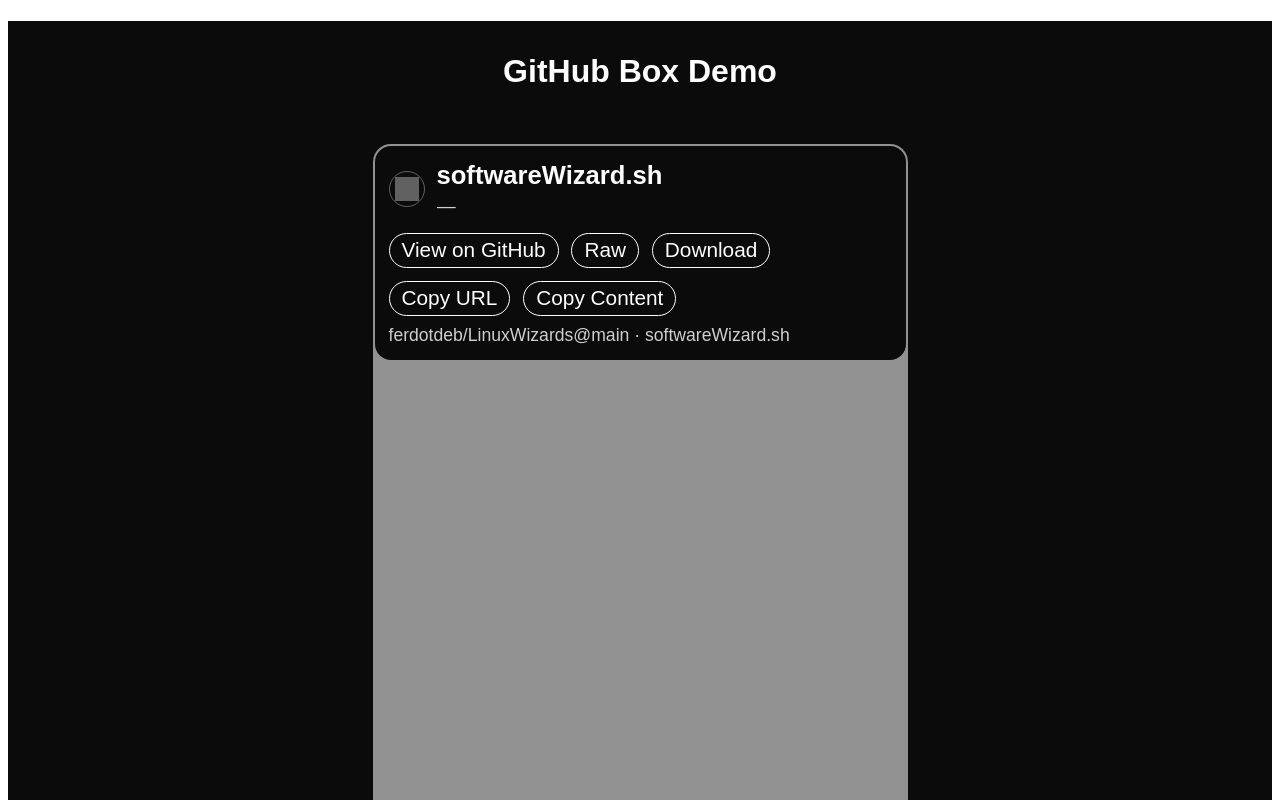
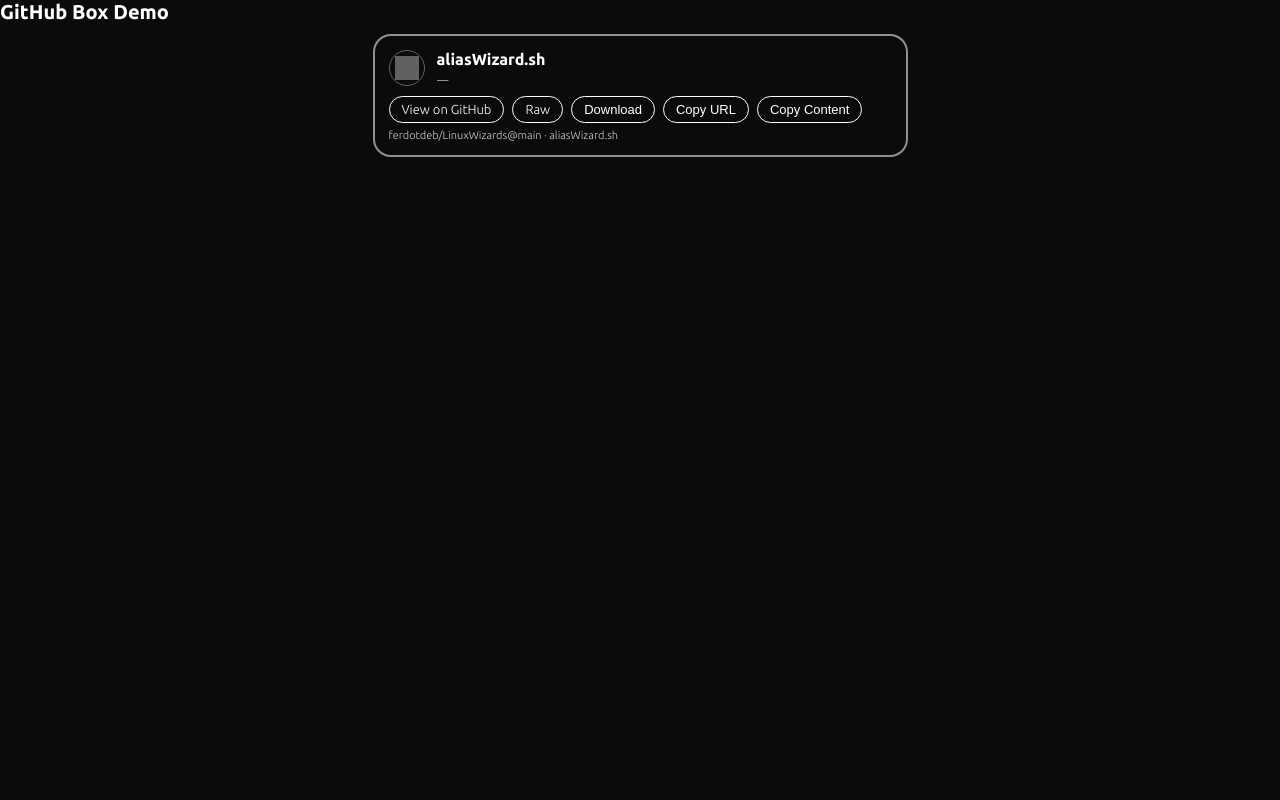
Before and after one commit to ferdotdeb/LinuxArchive, a Vue app: page / in a window 1280 px wide. Shown: the top 800 px of the page. Built offline with nearby package versions, Linux system fonts and the light colour scheme; no server answers; grey boxes are pictures that could not be loaded.

Commit message:
🚧 Update HTML structure and styles and added main CSS for consistent design

```diff
--- a/index.html
+++ b/index.html
@@ -1,10 +1,17 @@
-<!DOCTYPE html>
-<html lang="">
+<!doctype html>
+<html lang="es">
   <head>
-    <meta charset="UTF-8">
-    <link rel="icon" href="/favicon.ico">
-    <meta name="viewport" content="width=device-width, initial-scale=1.0">
-    <title>Vite App</title>
+    <meta charset="UTF-8" />
+    <link rel="icon" href="/favicon.ico" />
+    <meta name="viewport" content="width=device-width, initial-scale=1.0" />
+    <link rel="stylesheet" href="./src/assets/main.css" />
+    <link rel="preconnect" href="https://fonts.googleapis.com" />
+    <link rel="preconnect" href="https://fonts.gstatic.com" crossorigin />
+    <link
+      href="https://fonts.googleapis.com/css2?family=Ubuntu:ital,wght@0,300;0,400;0,500;0,700;1,300;1,400;1,500;1,700&display=swap"
+      rel="stylesheet"
+    />
+    <title>Linux Archive</title>
   </head>
   <body>
     <div id="app"></div>
--- a/src/App.vue
+++ b/src/App.vue
@@ -6,29 +6,12 @@
   <div>
     <h1>GitHub Box Demo</h1>
 
-    <!-- Ejemplo usando URL completa -->
-    <GithubBox url="https://github.com/ferdotdeb/LinuxWizards/blob/main/softwareWizard.sh" />
+    <!-- Full URL -->
+    <GithubBox url="https://github.com/ferdotdeb/LinuxWizards/blob/main/aliasWizard.sh" />
 
-    <!-- Ejemplo usando props individuales -->
-    <!-- <GithubBox
-      owner="ferdotdeb"
-      repo="LinuxWizards"
-      path="softwareWizard.sh"
-      branch="main"
-    /> -->
+    <!-- Individual props -->
+    <!-- <GithubBox owner="ferdotdeb" repo="LinuxWizards" path="softwareWizard.sh" branch="main"/> -->
   </div>
 </template>
 
-<style scoped>
-h1 {
-  color: #fff;
-  text-align: center;
-  padding: 2rem;
-  font-family: 'Ubuntu', sans-serif;
-}
-
-div {
-  background: #0b0b0b;
-  min-height: 100vh;
-}
-</style>
+<style scoped></style>
--- /dev/null
+++ b/src/assets/main.css
@@ -0,0 +1,24 @@
+* {
+  margin: 0;
+  padding: 0;
+  box-sizing: border-box;
+}
+
+:root {
+  /* Background color */
+  --bg: #0b0b0b;
+  /* Font color */
+  --fc: #fff;
+}
+
+html {
+  font-size: 62.5%;
+}
+
+body {
+  color: var(--fc);
+  font-family: 'Ubuntu', sans-serif;
+  font-weight: 300;
+  font-style: normal;
+  background: var(--bg);
+}
--- a/src/components/githubBox.vue
+++ b/src/components/githubBox.vue
@@ -233,12 +233,6 @@
 </template>
 
 <style scoped>
-* {
-  margin: 0;
-  padding: 0;
-  box-sizing: border-box;
-}
-
 .outer {
   /* Variables CSS para el componente */
   --w-min: 280px;
@@ -258,9 +252,6 @@
   border-radius: calc(var(--radius) + var(--stroke));
   background: var(--stroke-color);
   color: var(--fc);
-  font-family: 'Ubuntu', sans-serif;
-  font-weight: 300;
-  font-style: normal;
 }
 
 /* Compact inner box */
--- a/src/main.js
+++ b/src/main.js
@@ -1,4 +1,5 @@
 import { createApp } from 'vue'
 import App from './App.vue'
+import './assets/main.css'
 
 createApp(App).mount('#app')
```
